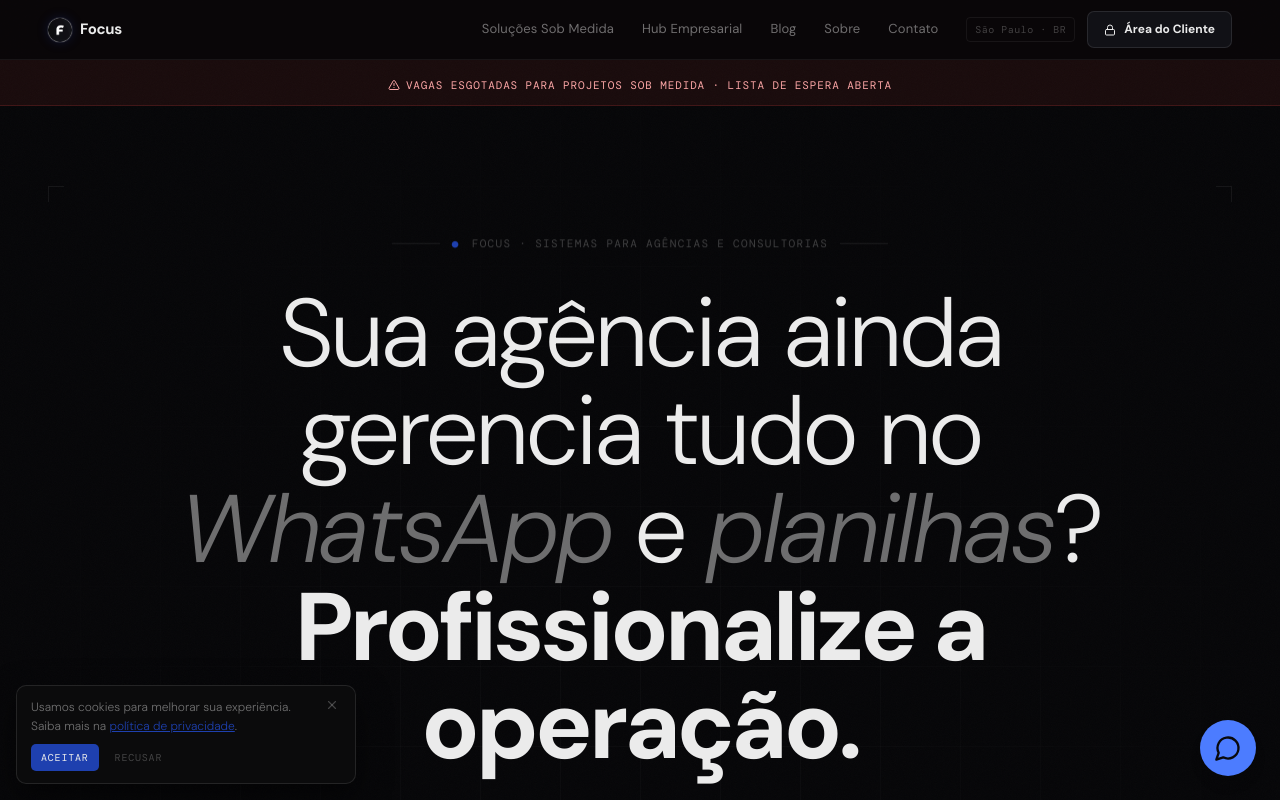
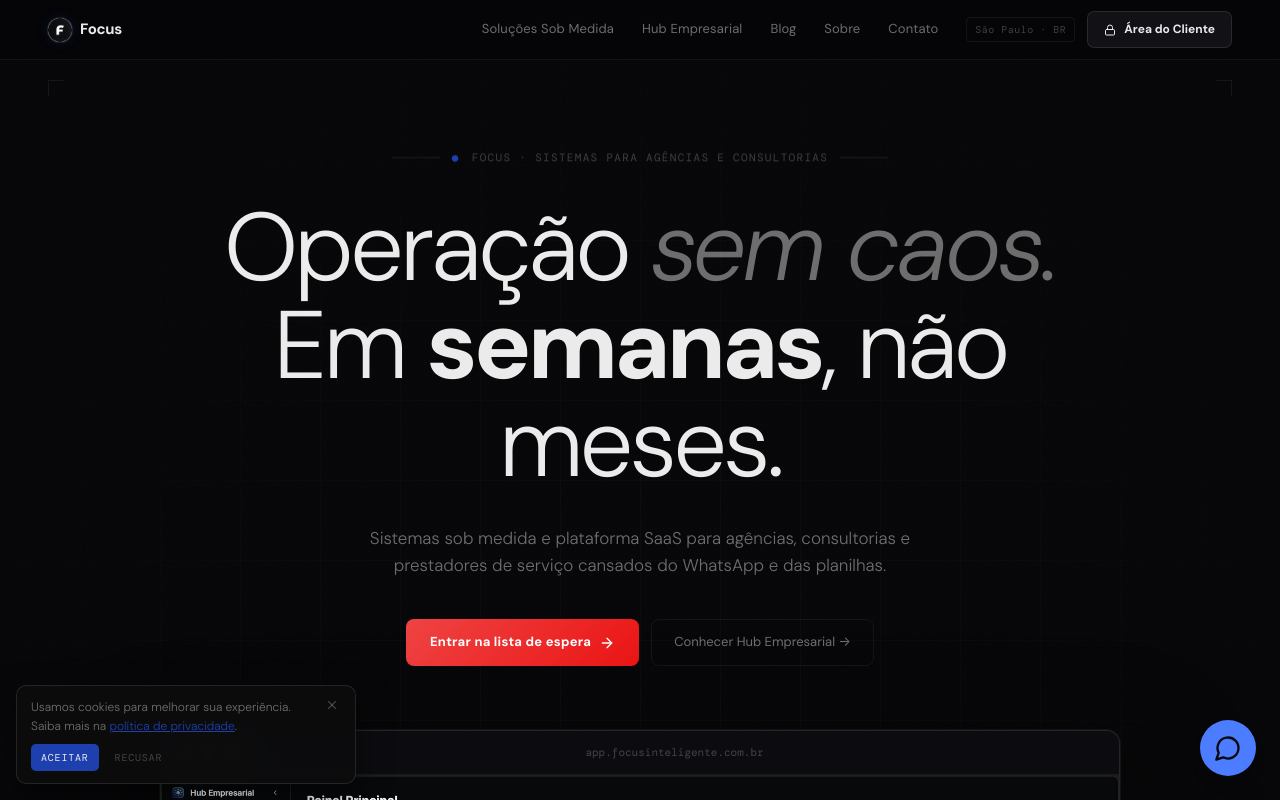
Before and after one commit to LucianoSantos95/gestaofocus-prime, a React (Vite) app: page / in a window 1280 px wide. Shown: the top 800 px of the page. Built offline with nearby package versions, Linux system fonts and the light colour scheme.

Commit message:
Changes
Co-authored-by: LucianoSantos95 <201101409+LucianoSantos95@users.noreply.github.com>

```diff
--- a/src/pages/Index.tsx
+++ b/src/pages/Index.tsx
@@ -2,8 +2,9 @@ import { useState } from "react";
 import { Link } from "react-router-dom";
 import SEOHead from "@/components/SEOHead";
 import ApplicationFormModal from "@/components/ApplicationFormModal";
-import { ArrowRight, AlertTriangle, Star } from "lucide-react";
+import { ArrowRight, Star } from "lucide-react";
 import { trackEvent } from "@/lib/analytics";
+import { CountUp } from "@/hooks/useCountUp";
 
 import hubEmpresarialPro from "@/assets/hub-empresarial-pro.webp";
 
@@ -24,27 +25,8 @@ const Index = () => {
         speakable={["[data-speakable]", "h1", ".hero-subtitle"]}
       />
 
-      {/* Scarcity strip */}
-      <div
-        style={{
-          background: "rgba(239,68,68,0.08)",
-          borderBottom: "1px solid rgba(239,68,68,0.18)",
-          paddingTop: 76,
-          paddingBottom: 10,
-          fontFamily: "var(--font-mono)",
-          fontSize: 11,
-          letterSpacing: "0.08em",
-          textTransform: "uppercase",
-          color: "#FCA5A5",
-          textAlign: "center",
-        }}
-      >
-        <AlertTriangle className="w-3 h-3 inline mr-1.5 -mt-0.5" />
-        Vagas Esgotadas para Projetos Sob Medida · Lista de Espera Aberta
-      </div>
-
       {/* ===== HERO ===== */}
-      <section className="relative overflow-hidden" style={{ minHeight: "92vh", padding: "120px 24px 100px" }}>
+      <section className="relative overflow-hidden" style={{ minHeight: "92vh", padding: "140px 24px 100px" }}>
         <div className="hero-grid" />
         <span className="corner corner-tl" />
         <span className="corner corner-tr" />
@@ -57,14 +39,12 @@ const Index = () => {
             Focus · Sistemas para agências e consultorias
           </p>
 
-          <h1 className="hero-title anim-up-1 mx-auto" style={{ maxWidth: 980 }}>
-            Sua agência ainda gerencia tudo no <em>WhatsApp</em> e <em>planilhas</em>?{" "}
-            <strong>Profissionalize a operação.</strong>
+          <h1 className="hero-title anim-up-1 mx-auto" style={{ maxWidth: 880 }}>
+            Operação <em>sem caos.</em><br />Em <strong>semanas</strong>, não meses.
           </h1>
 
-          <p className="hero-subtitle anim-up-2 mx-auto mt-8" style={{ maxWidth: 640 }}>
-            Criamos sistemas sob medida para agências, consultorias e prestadores de serviço —
-            ou acesse o Hub Empresarial, pronto para usar.
+          <p className="hero-subtitle anim-up-2 mx-auto mt-8" style={{ maxWidth: 580 }}>
+            Sistemas sob medida e plataforma SaaS para agências, consultorias e prestadores de serviço cansados do WhatsApp e das planilhas.
           </p>
 
           <div className="anim-up-3 mt-10 flex flex-col sm:flex-row gap-3 justify-center items-center">
```
